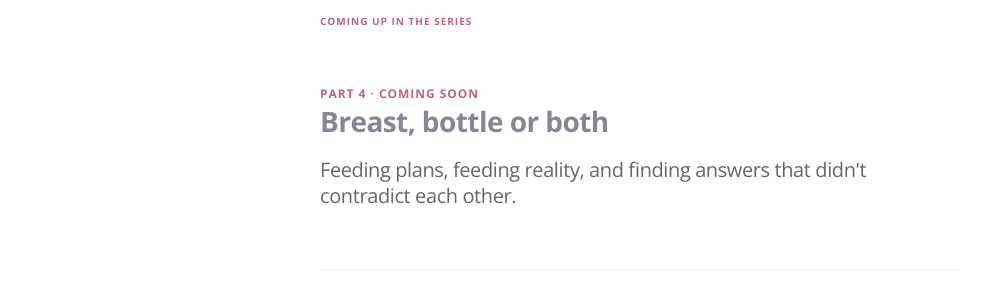
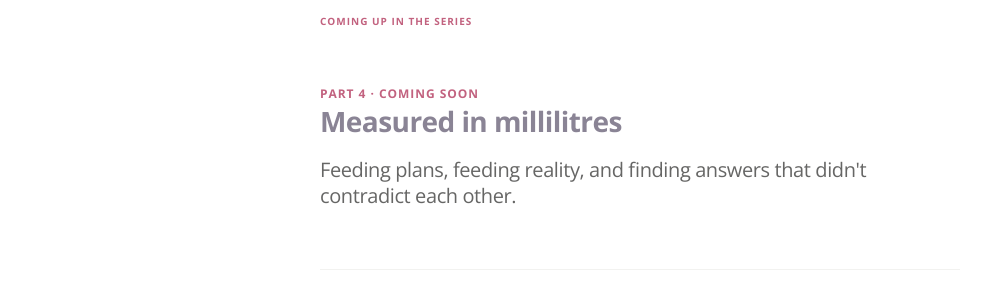
Before and after one commit to nehrini/the-motherhood-manual, a Jekyll site: the page built from index.html, in a window 1280 px wide and 900 px high, scrolled down 1560 px. Shown: the part 158-458 px from the top of the window, without its empty margins (0-989 px from the left). Built offline with Jekyll 4.4.1, drawn with Linux system fonts in a browser that asks for light colours; nearby versions of some CDN libraries; the list of posts is cut into pages by our own code.

Commit message:
Rename upcoming post 4 to Measured in Millilitres
Co-Authored-By: Claude Opus 5.5 <noreply@anthropic.com>
Claude-Session: https://claude.ai/code/session_01Rqht1fowaYN32FCa4ECcme

```diff
--- a/_data/series.yml
+++ b/_data/series.yml
@@ -2,7 +2,7 @@
 # Remove a line once its post is published in _posts/.
 upcoming:
   - part: 4
-    title: "Breast, bottle or both"
+    title: "Measured in millilitres"
     teaser: "Feeding plans, feeding reality, and finding answers that didn't contradict each other."
   - part: 5
     title: "Counting nappies on the back of a receipt"
```
